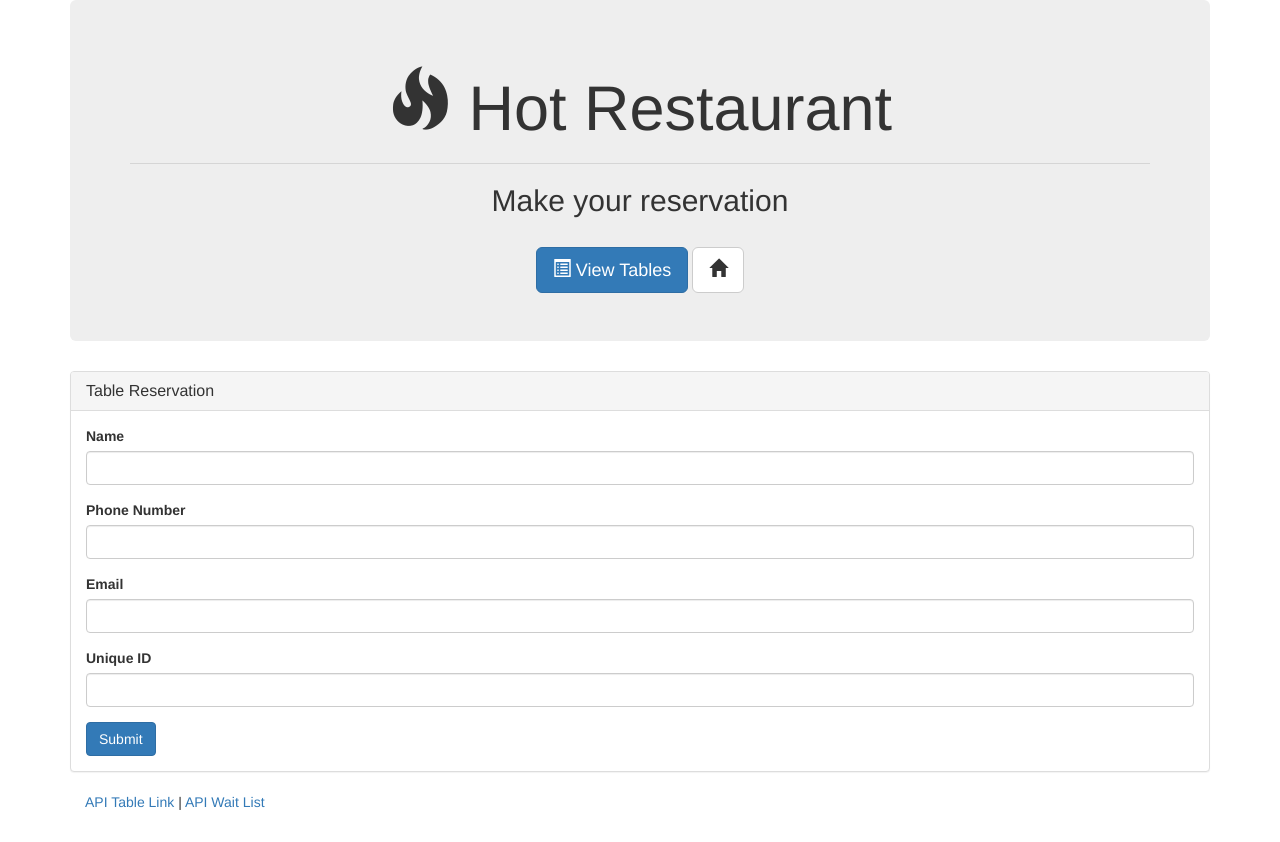
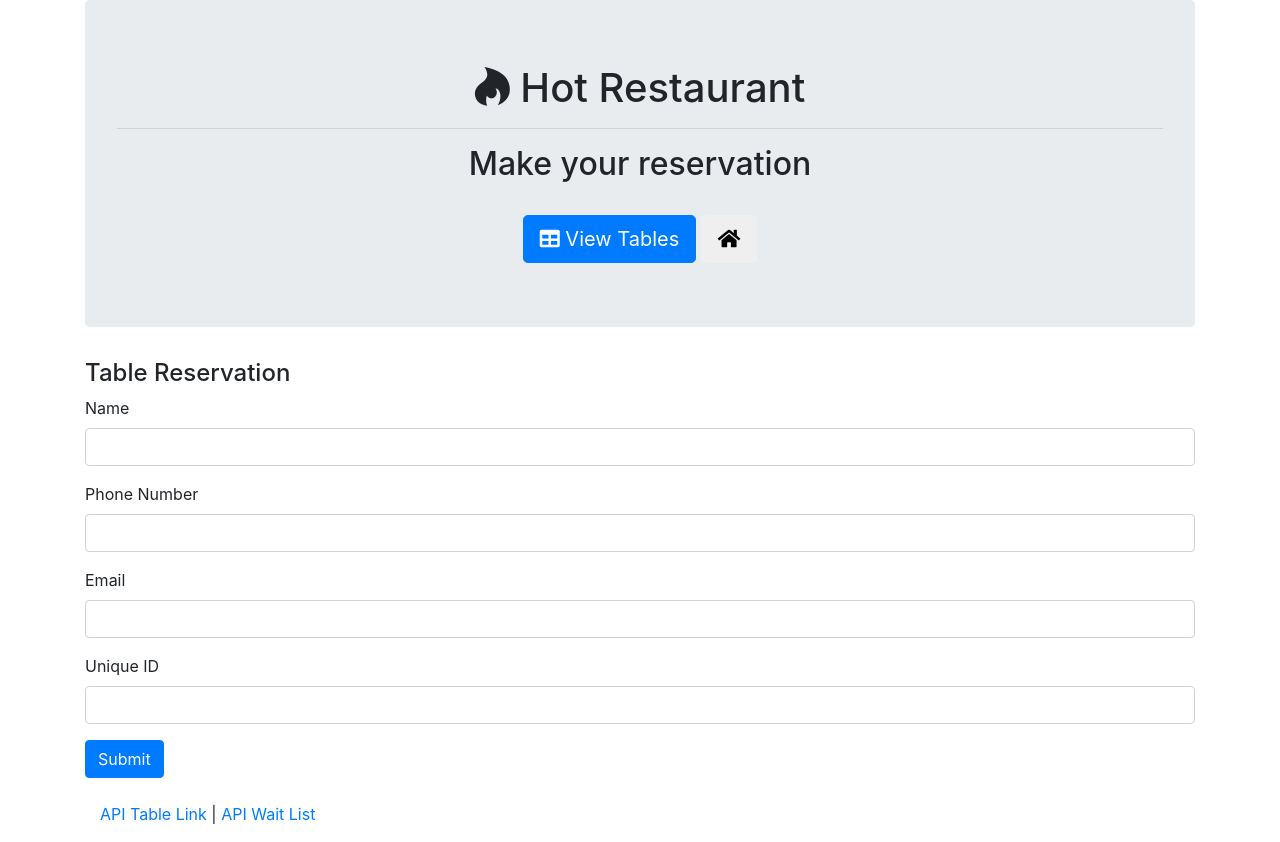
Before and after one commit to RobWawrzak/GroupExpress, a plain HTML site: page reserve.html in a window 1280 px wide. Drawn offline with nearby package versions, Linux system fonts and the light colour scheme.

Commit message:
updated version of bootstrap on reservation page

```diff
--- a/reserve.html
+++ b/reserve.html
@@ -6,10 +6,12 @@
   <title>Reservation Page</title>
 
   <!-- Latest compiled and minified CSS & JS -->
-  <link rel="stylesheet" href="https://maxcdn.bootstrapcdn.com/bootstrap/3.3.6/css/bootstrap.min.css" integrity="sha384-1q8mTJOASx8j1Au+a5WDVnPi2lkFfwwEAa8hDDdjZlpLegxhjVME1fgjWPGmkzs7"
+  <link href="https://stackpath.bootstrapcdn.com/bootstrap/4.1.3/css/bootstrap.min.css" rel="stylesheet" integrity="sha384-MCw98/SFnGE8fJT3GXwEOngsV7Zt27NXFoaoApmYm81iuXoPkFOJwJ8ERdknLPMO"
+    crossorigin="anonymous">
+  <link rel="stylesheet" href="https://use.fontawesome.com/releases/v5.3.1/css/all.css" integrity="sha384-mzrmE5qonljUremFsqc01SB46JvROS7bZs3IO2EmfFsd15uHvIt+Y8vEf7N7fWAU"
     crossorigin="anonymous">
   <script src="https://code.jquery.com/jquery.js"></script>
-  <script src="https://maxcdn.bootstrapcdn.com/bootstrap/3.3.6/js/bootstrap.min.js" integrity="sha384-0mSbJDEHialfmuBBQP6A4Qrprq5OVfW37PRR3j5ELqxss1yVqOtnepnHVP9aJ7xS"
+  <script src="https://stackpath.bootstrapcdn.com/bootstrap/4.1.3/js/bootstrap.min.js" integrity="sha384-ChfqqxuZUCnJSK3+MXmPNIyE6ZbWh2IMqE241rYiqJxyMiZ6OW/JmZQ5stwEULTy"
     crossorigin="anonymous"></script>
 
 </head>
@@ -20,7 +22,7 @@
 
     <div class="jumbotron">
       <h1 class="text-center">
-        <span class="glyphicon glyphicon-fire"></span> Hot Restaurant</h1>
+        <i class="fab fa-hotjar"></i> Hot Restaurant</h1>
       <hr>
       <h2 class="text-center">Make your reservation</h2>
       <br>
@@ -28,11 +30,11 @@
       <div class="text-center">
         <a href="/tables">
           <button type="button" class="btn btn-lg btn-primary">
-            <span class="glyphicon glyphicon-list-alt"></span> View Tables</button>
+            <i class="fas fa-table"></i> View Tables</button>
         </a>
         <a href="/">
           <button type="button" class="btn btn-lg btn-default">
-            <span class="glyphicon glyphicon-home"></span>
+            <i class="fas fa-home"></i>
           </button>
         </a>
       </div>
@@ -79,6 +81,7 @@
       </div>
     </div>
 
+    <br>
 
     <footer class="footer">
       <div class="container">
```
